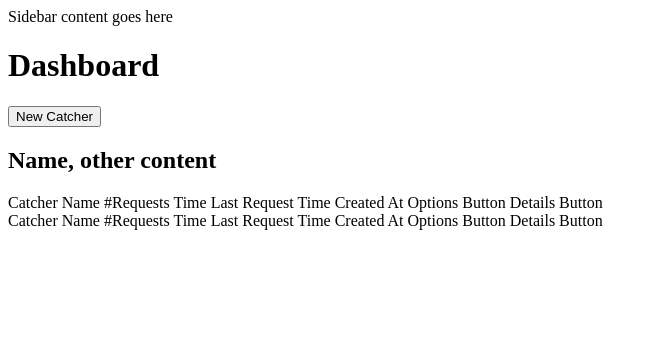
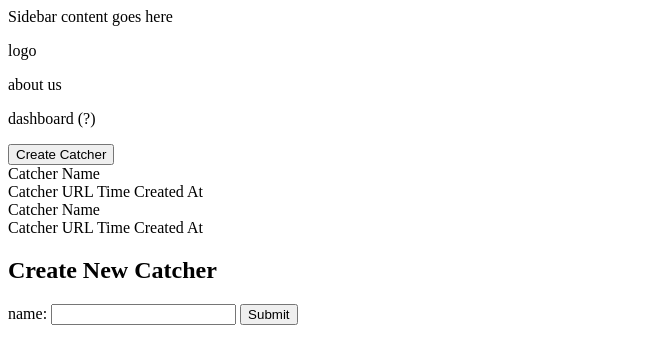
Before and after one commit to ConvoPRGH/dreamcatcher, a plain HTML site: page frontend/index.html in a window 1280 px wide. Shown: the whole page, without its empty margins (0-658 px from the left). Drawn offline with Linux system fonts and the light colour scheme.

Commit message:
html skeleton. need to fix import

```diff
--- a/frontend/index.html
+++ b/frontend/index.html
@@ -14,42 +14,41 @@
     -->
   </head>
   <body>
-    <div>
-      <aside id="sidebar">Sidebar content goes here</aside>
+      <aside id="sidebar">Sidebar content goes here
+        <p>logo</p>
+        <p>about us</p>
+        <p>dashboard (?)</p>
+      </aside>
       <main>
-        <h1>Dashboard</h1>
-        <button type="button">New Catcher</button>
-        <section id="catcher-container">
-          <header class="catcher-header">
-            <h1>Name, other content</h1>
-            <!-- this probably also includes spans for each type of content in the catcheres below -->
-          </header>
-
+        <button type="button">Create Catcher</button>
+        <section id="bin-list">
           <!-- exclude all spans other than catcher name until stretch goals -->
-          <div class="catcher"> <!-- This is templated from handlebars -->
-            <div class="catcher-details">
-              <span class="catcher-name">Catcher Name</span>
-              <span class="catcher-requests">#Requests</span>
-              <span class="catcher-last-request">Time Last Request</span>
-              <span class="catcher-created at">Time Created At</span>
-              <span class="catcher-options">Options Button</span>
-              <span class="catcher-details">Details Button</span>
+          <div class="bin"> <!-- This is templated from handlebars -->
+            <span class="bin-name">Catcher Name</span>
+            <div class="bin-details">
+              <span class="bin-url">Catcher URL</span>
+              <span class="bin-created-at">Time Created At</span>
             </div>
           </div>
 
-          <div class="catcher"> <!-- This is templated from handlebars -->
-            <div class="catcher-details">
-              <span class="catcher-name">Catcher Name</span>
-              <span class="catcher-requests">#Requests</span>
-              <span class="catcher-last-request">Time Last Request</span>
-              <span class="catcher-created at">Time Created At</span>
-              <span class="catcher-options">Options Button</span>
-              <span class="catcher-details">Details Button</span>
+          <div class="bin"> <!-- This is templateed from handlebars -->
+            <span class="bin-name">Catcher Name</span>
+            <div class="bin-details">
+              <span class="bin-url">Catcher URL</span>
+              <span class="bin-created-at">Time Created At</span>
             </div>
           </div>
         </section>
       </main>
+    <!-- the fact that each span has a different class might not be necessary, they could potentially all share a single class such as "catcher-data" -->
+    <div id="create-modal">
+      <form>
+        <h2> Create New Catcher</h2>
+        <label for="name">name:</label>
+        <input type="text" name="name">
+        <input type="submit" value="Submit">
+      </form>
     </div>
-    <!-- the fact that each span has a different class might not be necessary, they could potentially all share a single class such as "catcher-data" -->
+    <script src="./src/index.js"></script>
   </body>
 </html>
--- a/frontend/src/index.js
+++ b/frontend/src/index.js
@@ -1,11 +1,15 @@
-const Bin = require('./classes/Bin');
-const Request = require('./classes/Request');
+// const Bin = require('./classes/Bin');
+// const Request = require('./classes/Request');
 
-const Seed = require('./utils/Seed');
+// const Seed = require('./utils/Seed');
 
-const seed = new Seed();
+// const seed = new Seed();
 
-console.log(seed.getBins());
+document.addEventListener('DOMContentLoaded', function() {
+  console.log('index.js loaded');
+});
+
+// console.log(seed.getBins());
 // Bin {
 //   id: 1,
 //   name: 'My first Bin',
@@ -13,7 +17,7 @@ console.log(seed.getBins());
 //   uuid: 'abcd1234'
 // }
 
-console.log(seed.getBins());
+// console.log(seed.getBins());
 // [
 //   Bin {
 //     id: 1,
@@ -29,7 +33,7 @@ console.log(seed.getBins());
 //   }
 // ]
 
-console.log(seed.getOneRequest());
+// console.log(seed.getOneRequest());
 // Request {
 //   id: 1,
 //   mongoId: 10,
@@ -39,7 +43,7 @@ console.log(seed.getOneRequest());
 //   payload: 'alksdjfl;aksdf'
 // }
 
-console.log(seed.getRequests());
+// console.log(seed.getRequests());
 // [
 //   Request {
 //     id: 1,
```
